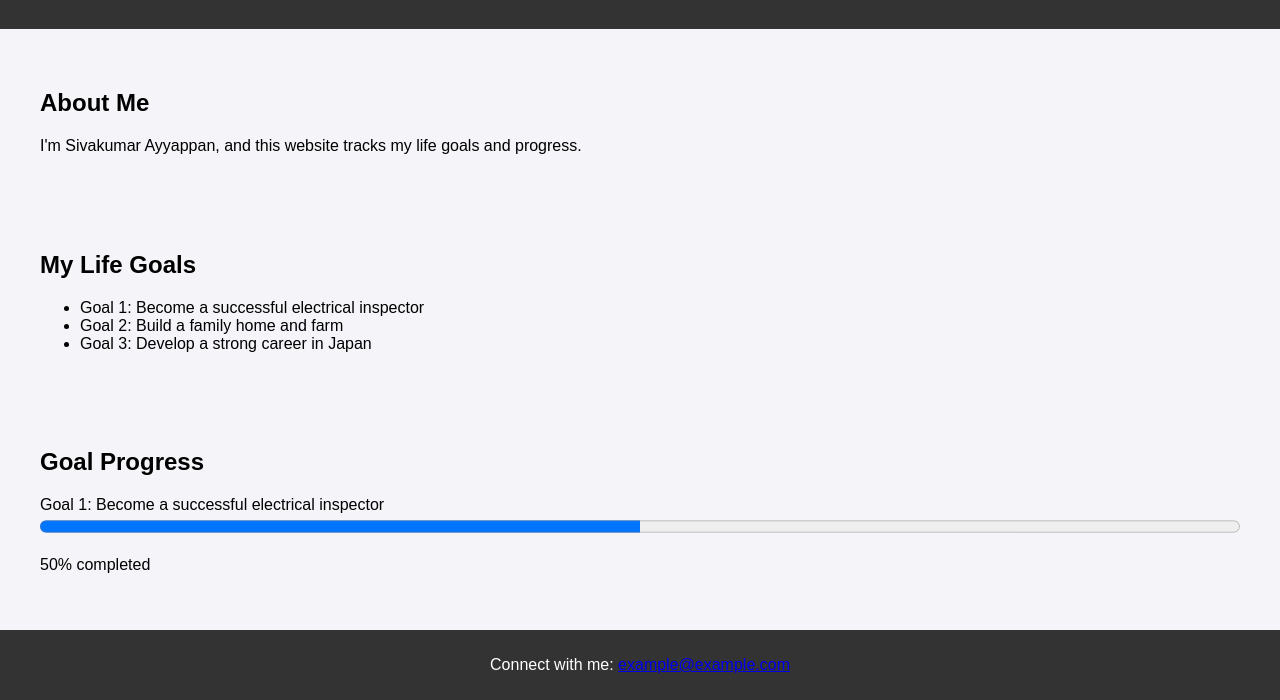
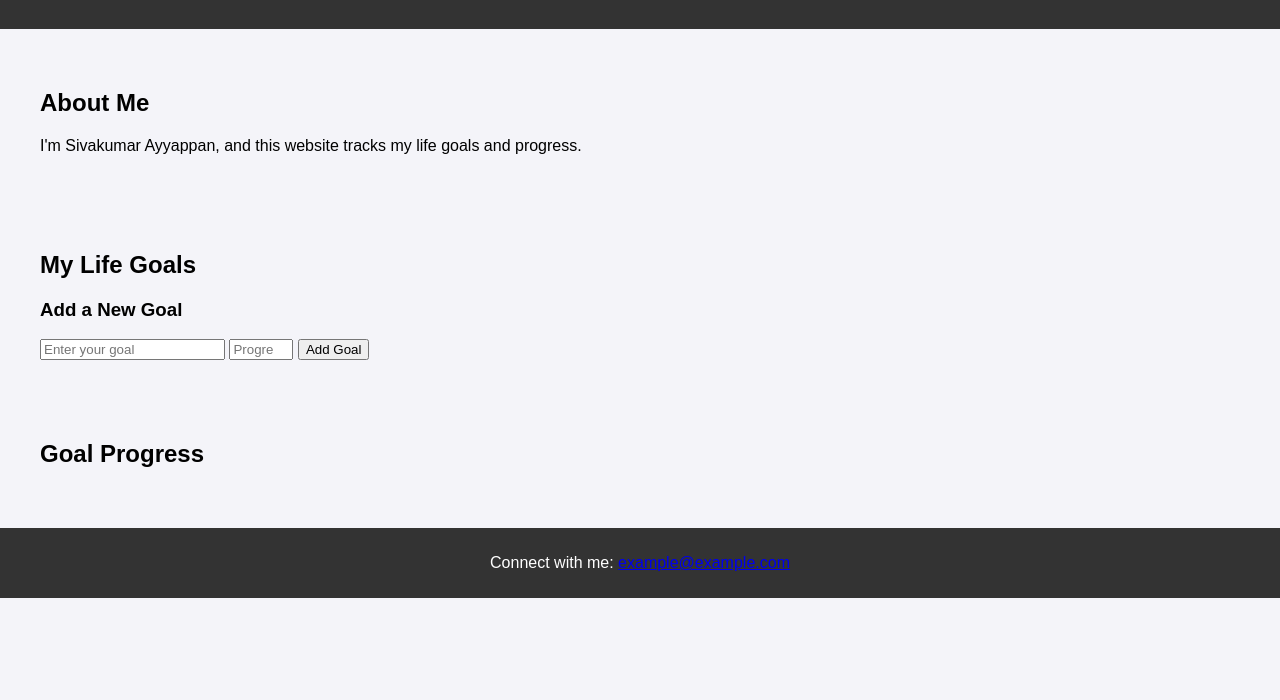
Before and after one commit to Sivaeee005/life-goals-tracker, a plain HTML site: page index.html in a window 1280 px wide. Shown: the part 115-815 px from the top of the page. Drawn offline with Linux system fonts and the light colour scheme.

Commit message:
Update index.html

```diff
--- a/index.html
+++ b/index.html
@@ -33,19 +33,23 @@
 
     <section id="goals">
         <h2>My Life Goals</h2>
-        <ul>
-            <li>Goal 1: Become a successful electrical inspector</li>
-            <li>Goal 2: Build a family home and farm</li>
-            <li>Goal 3: Develop a strong career in Japan</li>
+        <ul id="goalList">
+            <!-- Goals will appear here -->
         </ul>
+
+        <!-- Form to add new goal -->
+        <h3>Add a New Goal</h3>
+        <form id="goalForm">
+            <input type="text" id="goalName" placeholder="Enter your goal" required>
+            <input type="number" id="goalProgress" placeholder="Progress (0-100)" min="0" max="100" required>
+            <button type="submit">Add Goal</button>
+        </form>
     </section>
 
     <section id="progress">
         <h2>Goal Progress</h2>
         <div id="progressBar">
-            <label for="goal1">Goal 1: Become a successful electrical inspector</label>
-            <progress id="goal1" value="50" max="100"></progress>
-            <p>50% completed</p>
+            <!-- Progress bars for each goal will be shown here -->
         </div>
     </section>
 
```
